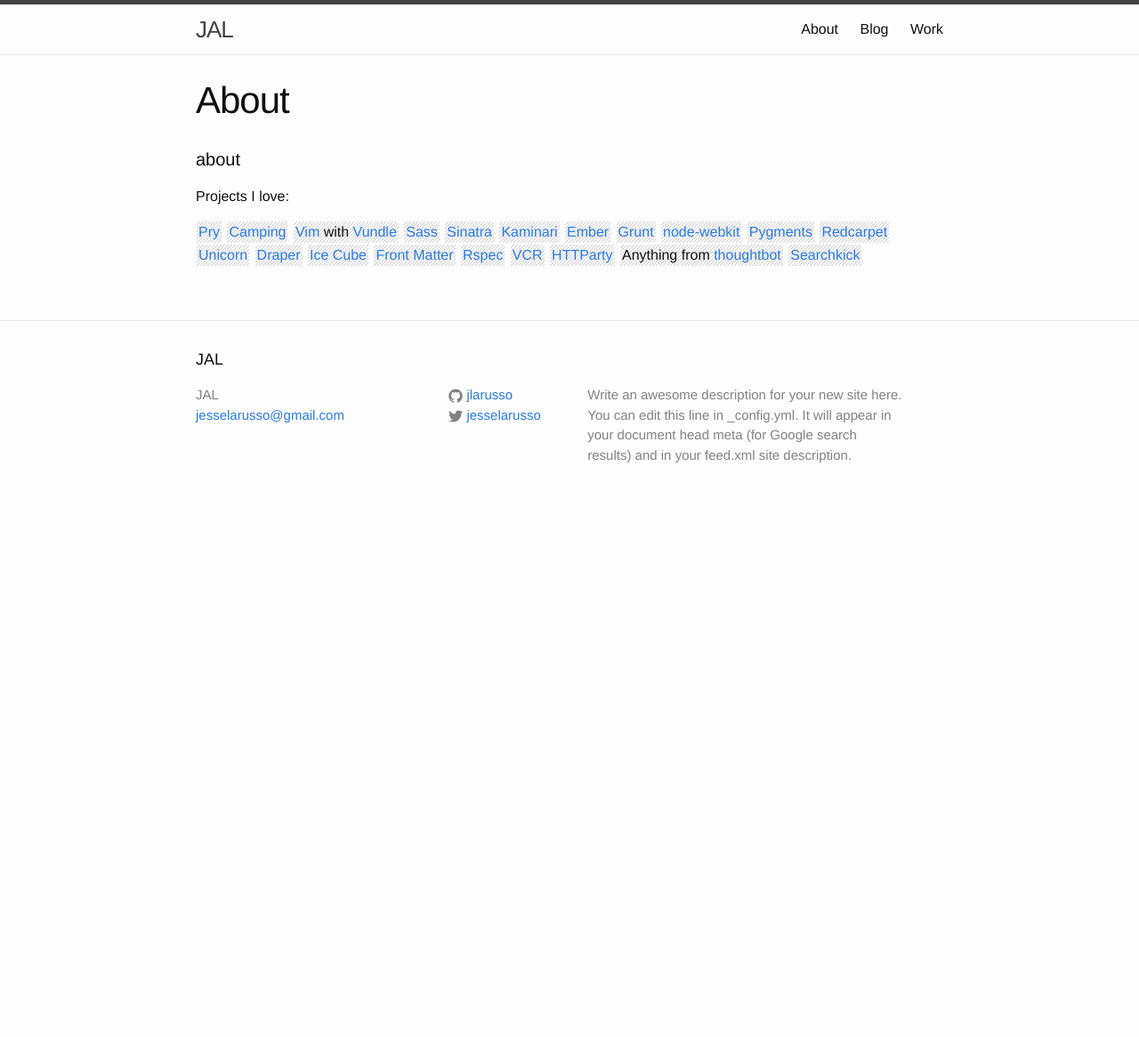
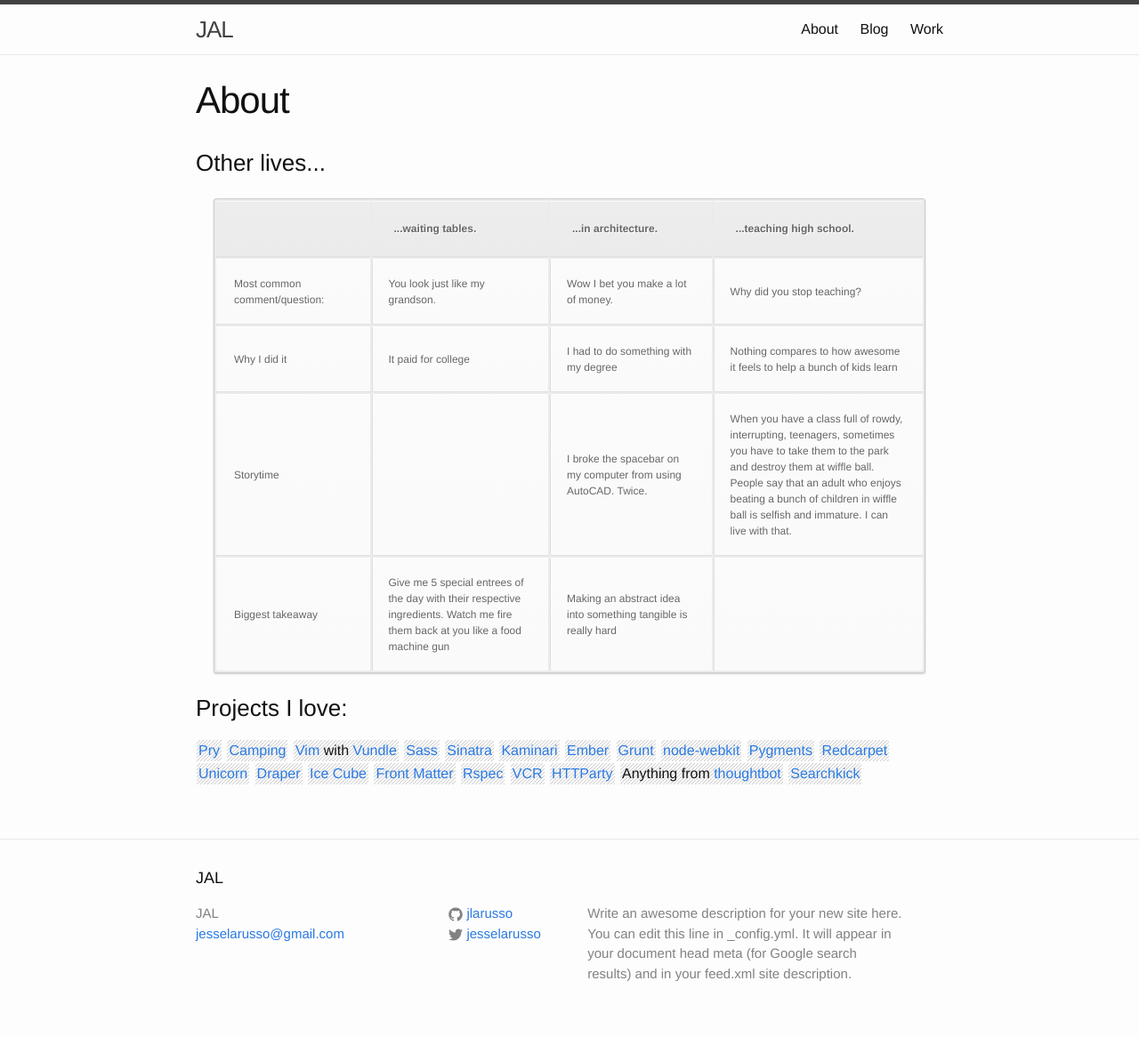
Before and after one commit to jlarusso/jlarusso.github.io, a Jekyll site: the page built from about.html, in a window 1280 px wide. Shown: the whole page at 89% size. Built offline with Jekyll 4.4.1, drawn with Linux system fonts in a browser that asks for light colours; Markdown is read by kramdown in place of the engine named in the settings; before the commit the page ends 900 px from its top, so only the background shows below that.

Commit message:
Add other lives table

```diff
--- /dev/null
+++ b/_sass/_about.scss
@@ -0,0 +1,91 @@
+.equal-table {
+  color:#666;
+  font-size:12px;
+  text-shadow: 1px 1px 0px #fff;
+  background:#eaebec;
+  margin:20px;
+  border:#ccc 1px solid;
+
+  -moz-border-radius:3px;
+  -webkit-border-radius:3px;
+  border-radius:3px;
+
+  -moz-box-shadow: 0 1px 2px #d1d1d1;
+  -webkit-box-shadow: 0 1px 2px #d1d1d1;
+  box-shadow: 0 1px 2px #d1d1d1;
+}
+
+.equal-table td {
+  min-width: 170px;
+}
+
+.equal-table th {
+  padding:21px 25px 22px 25px;
+  border-top:1px solid #fafafa;
+  border-bottom:1px solid #e0e0e0;
+
+  background: #ededed;
+  background: -webkit-gradient(linear, left top, left bottom, from(#ededed), to(#ebebeb));
+  background: -moz-linear-gradient(top,  #ededed,  #ebebeb);
+}
+
+.equal-table th:first-child {
+  text-align: left;
+  padding-left:20px;
+}
+
+.equal-table tr:first-child th:first-child {
+  -moz-border-radius-topleft:3px;
+  -webkit-border-top-left-radius:3px;
+  border-top-left-radius:3px;
+}
+
+.equal-table tr:first-child th:last-child {
+  -moz-border-radius-topright:3px;
+  -webkit-border-top-right-radius:3px;
+  border-top-right-radius:3px;
+}
+
+.equal-table tr {
+  text-align: left;
+  padding-left:20px;
+}
+
+.equal-table td:first-child {
+  text-align: left;
+  padding-left:20px;
+  border-left: 0;
+}
+
+.equal-table td {
+  padding:18px;
+  border-top: 1px solid #ffffff;
+  border-bottom:1px solid #e0e0e0;
+  border-left: 1px solid #e0e0e0;
+
+  background: #fafafa;
+  background: -webkit-gradient(linear, left top, left bottom, from(#fbfbfb), to(#fafafa));
+  background: -moz-linear-gradient(top,  #fbfbfb,  #fafafa);
+}
+
+.equal-table tr.even td {
+  background: #f6f6f6;
+  background: -webkit-gradient(linear, left top, left bottom, from(#f8f8f8), to(#f6f6f6));
+  background: -moz-linear-gradient(top,  #f8f8f8,  #f6f6f6);
+}
+
+.equal-table tr:last-child td {
+  border-bottom:0;
+}
+
+.equal-table tr:last-child td:first-child {
+  -moz-border-radius-bottomleft:3px;
+  -webkit-border-bottom-left-radius:3px;
+  border-bottom-left-radius:3px;
+}
+
+.equal-table tr:last-child td:last-child {
+  -moz-border-radius-bottomright:3px;
+  -webkit-border-bottom-right-radius:3px;
+  border-bottom-right-radius:3px;
+}
--- a/about.html
+++ b/about.html
@@ -4,9 +4,41 @@ title: About
 permalink: /about/
 ---
 
-<h4>about</h4>
+<h3>Other lives...</h3>
+<table class="equal-table">
+  <tr>
+    <th></th>
+    <th>...waiting tables.</th>
+    <th>...in architecture.</th>
+    <th>...teaching high school.</th>
+  </tr>
+  <tr>
+    <td>Most common comment/question:</td>
+    <td>You look just like my grandson.</td>
+    <td>Wow I bet you make a lot of money.</td>
+    <td>Why did you stop teaching?</td>
+  </tr>
+  <tr>
+    <td>Why I did it</td>
+    <td>It paid for college</td>
+    <td>I had to do something with my degree</td>
+    <td>Nothing compares to how awesome it feels to help a bunch of kids learn</td>
+  </tr>
+  <tr>
+    <td>Storytime</td>
+    <td></td>
+    <td>I broke the spacebar on my computer from using AutoCAD.  Twice.</td>
+    <td>When you have a class full of rowdy, interrupting, teenagers, sometimes you have to take them to the park and destroy them at wiffle ball. People say that an adult who enjoys beating a bunch of children in wiffle ball is selfish and immature.  I can live with that.</td>
+  </tr>
+  <tr>
+    <td>Biggest takeaway</td>
+    <td>Give me 5 special entrees of the day with their respective ingredients.  Watch me fire them back at you like a food machine gun</td>
+    <td>Making an abstract idea into something tangible is really hard</td>
+    <td></td>
+  </tr>
+</table>
 
-<p>Projects I love:</p>
+<h3>Projects I love:</h3>
 <ul class="tag-list">
   <li><a href="https://github.com/pry/pry">Pry<a></li>
   <li><a href="http://camping.io/">Camping<a></li>
--- a/css/main.scss
+++ b/css/main.scss
@@ -46,5 +46,6 @@ $on-laptop:        800px;
   "base",
   "layout",
   "syntax-highlighting",
-  "work"
+  "work",
+  "about"
 ;
```
